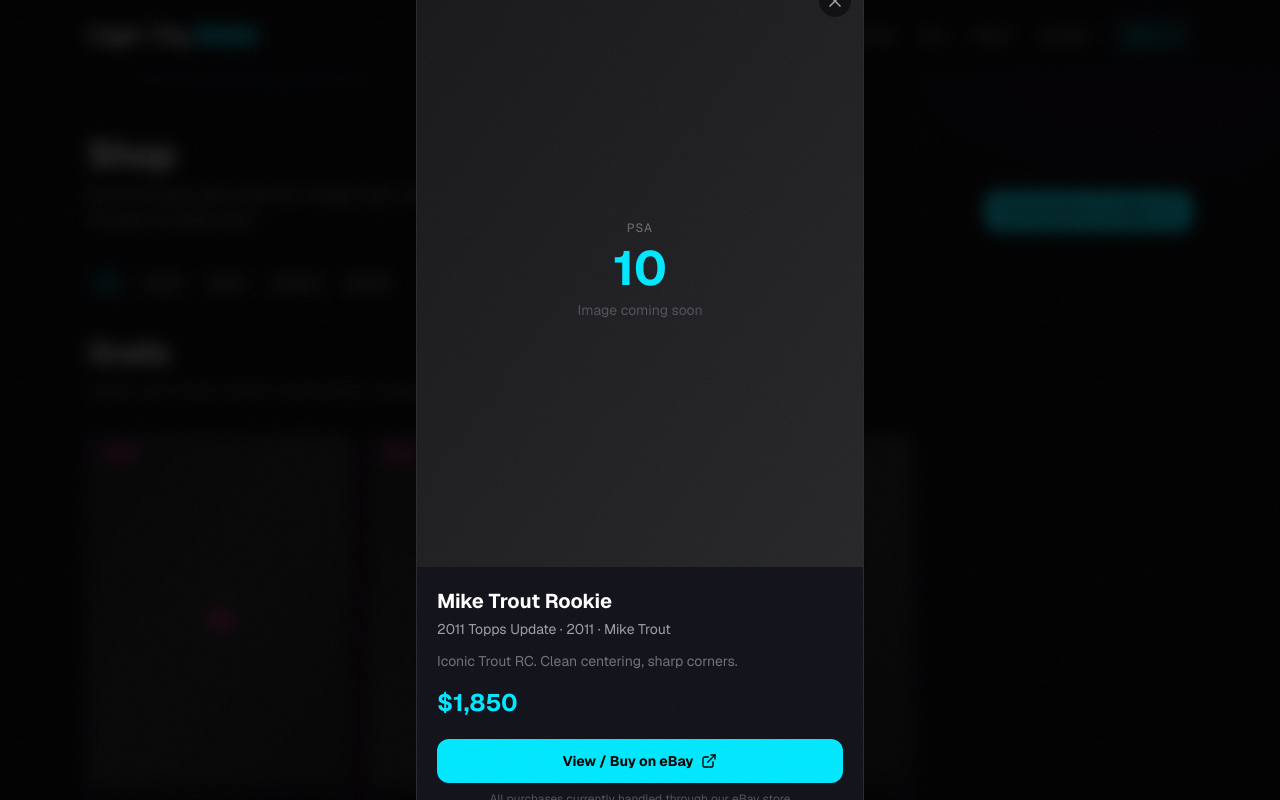
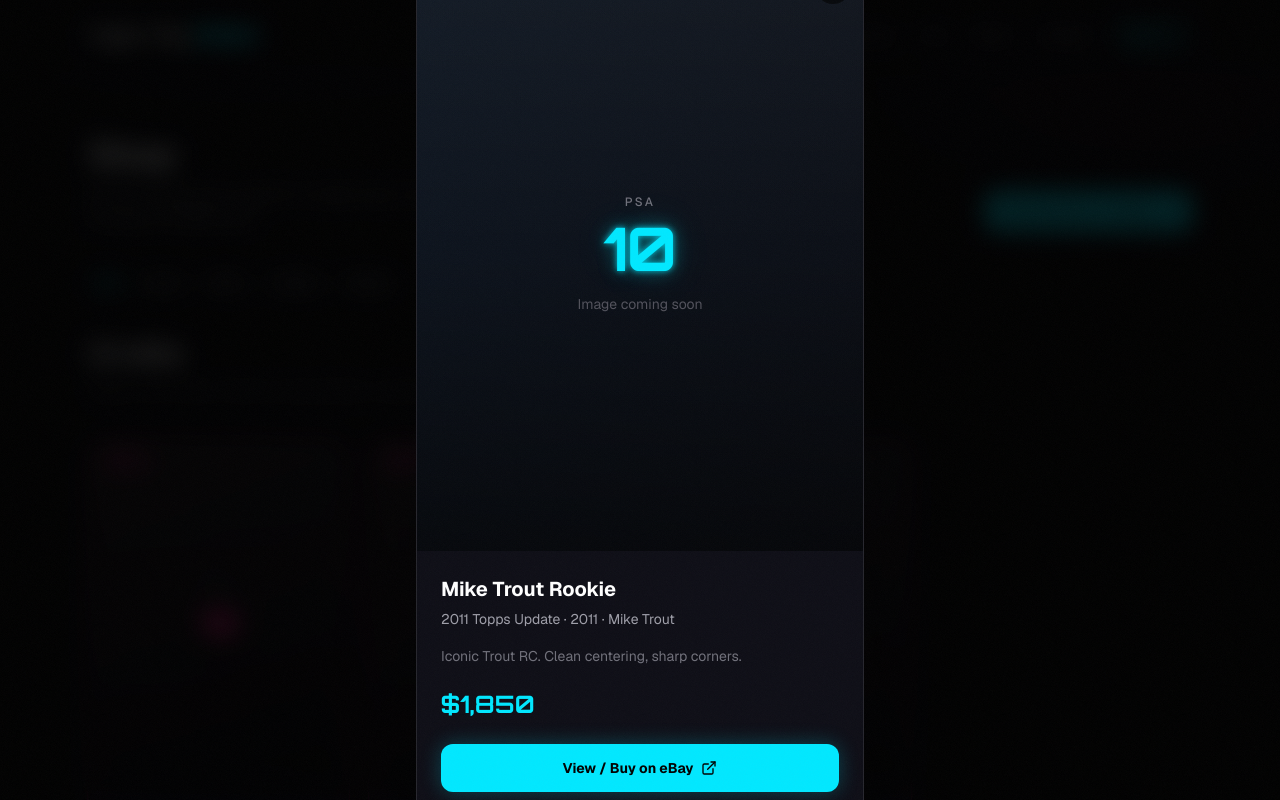
Before and after one commit to fosternf1-maker/cigar-city-slabs, a Next.js app: page /shop in a window 1280 px wide. Both pictures are taken after a click on the button 220 px from the left and 665 px from the top of the page. Shown: the top 800 px of the page. Built offline with nearby package versions, Linux system fonts and the light colour scheme.

Commit message:
Polish CardGrid modal and card presentation

```diff
--- a/src/components/CardGrid.tsx
+++ b/src/components/CardGrid.tsx
@@ -8,7 +8,7 @@
   items: CardItem[];
   title?: string;
   subtitle?: string;
-  relaxed?: boolean;
+  relaxed?: boolean; // for Grails section – calmer feel
 };
 
 export default function CardGrid({ items, title, subtitle, relaxed = false }: Props) {
@@ -17,10 +17,10 @@
   return (
     <section className="w-full">
       {(title || subtitle) && (
-        <div className="mb-8">
+        <div className="mb-9">
           {title && (
             <h2
-              className={`text-2xl font-bold tracking-tight sm:text-3xl ${
+              className={`font-[family-name:var(--font-display)] text-2xl font-bold tracking-tight sm:text-3xl ${
                 relaxed ? "text-zinc-100" : "text-white"
               }`}
             >
@@ -28,37 +28,41 @@
             </h2>
           )}
           {subtitle && (
-            <p className="mt-2 text-sm text-zinc-500 sm:text-base">{subtitle}</p>
+            <p className="mt-2 max-w-xl text-sm text-zinc-500 sm:text-base">{subtitle}</p>
           )}
         </div>
       )}
 
-      <div className="grid grid-cols-2 gap-4 sm:grid-cols-3 lg:grid-cols-4">
+      <div className="grid grid-cols-2 gap-3 sm:grid-cols-3 sm:gap-4 lg:grid-cols-4 lg:gap-5">
         {items.map((card) => (
           <button
             key={card.id}
             type="button"
             onClick={() => setSelected(card)}
-            className={`card-hover group relative flex flex-col overflow-hidden rounded-xl border border-white/5 bg-[var(--card-bg)] text-left ${
-              relaxed ? "neon-border-magenta" : "neon-border"
+            className={`group relative flex flex-col overflow-hidden rounded-2xl border border-white/[0.06] bg-[var(--card-bg)] text-left ${
+              relaxed ? "card-hover-grail neon-border-magenta" : "card-hover neon-border"
             }`}
           >
+            {/* Placeholder image / slab area */}
             <div
-              className={`relative aspect-[3/4] w-full ${
+              className={`relative aspect-[3/4] w-full overflow-hidden ${
                 relaxed
-                  ? "bg-gradient-to-br from-zinc-900 via-zinc-800 to-zinc-900"
-                  : "bg-gradient-to-br from-zinc-900 via-[#0d1520] to-zinc-900"
+                  ? "bg-gradient-to-br from-[#1a1218] via-[#141018] to-[#0e0c12]"
+                  : "bg-gradient-to-br from-[#0d1520] via-[#0c1018] to-[#0a0c12]"
               }`}
             >
+              {/* Subtle inner sheen */}
+              <div className="absolute inset-0 bg-gradient-to-t from-black/40 via-transparent to-white/[0.03]" />
+
               <div className="absolute inset-0 flex items-center justify-center">
                 <div className="text-center">
-                  <p className="text-[10px] uppercase tracking-widest text-zinc-600">
+                  <p className="text-[10px] font-medium uppercase tracking-[0.2em] text-zinc-500">
                     {card.grader || "Card"}
                   </p>
                   {card.grade && (
                     <p
-                      className={`mt-1 text-2xl font-bold ${
-                        relaxed ? "text-[var(--neon-magenta)]" : "text-[var(--neon-cyan)]"
+                      className={`mt-1.5 font-[family-name:var(--font-display)] text-3xl font-bold ${
+                        relaxed ? "text-[var(--neon-magenta)] neon-text-magenta" : "text-[var(--neon-cyan)] neon-text"
                       }`}
                     >
                       {card.grade}
@@ -66,22 +70,23 @@
                   )}
                 </div>
               </div>
+
               {card.category === "grails" && (
-                <span className="absolute left-2 top-2 rounded-full bg-[var(--neon-magenta)]/20 px-2 py-0.5 text-[10px] font-semibold uppercase tracking-wide text-[var(--neon-magenta)]">
+                <span className="absolute left-2.5 top-2.5 rounded-full border border-[var(--neon-magenta)]/30 bg-[var(--neon-magenta)]/15 px-2.5 py-0.5 text-[10px] font-semibold uppercase tracking-wider text-[var(--neon-magenta)]">
                   Grail
                 </span>
               )}
             </div>
 
-            <div className="flex flex-1 flex-col p-3">
-              <p className="line-clamp-2 text-sm font-semibold text-white group-hover:text-[var(--neon-cyan)]">
+            <div className="flex flex-1 flex-col p-3.5">
+              <p className="line-clamp-2 text-sm font-semibold leading-snug text-white transition group-hover:text-[var(--neon-cyan)]">
                 {card.title}
               </p>
-              <p className="mt-0.5 text-xs text-zinc-500">
+              <p className="mt-1 text-xs text-zinc-500">
                 {card.set} · {card.year}
               </p>
               <p
-                className={`mt-auto pt-2 text-sm font-bold ${
+                className={`mt-auto pt-3 text-sm font-bold ${
                   relaxed ? "text-[var(--neon-magenta)]" : "text-[var(--neon-cyan)]"
                 }`}
               >
@@ -92,48 +97,50 @@
         ))}
       </div>
 
+      {/* Detail Modal */}
       {selected && (
         <div
-          className="fixed inset-0 z-[100] flex items-center justify-center bg-black/80 p-4 backdrop-blur-sm"
+          className="fixed inset-0 z-[100] flex items-center justify-center bg-black/85 p-4 backdrop-blur-md"
           onClick={() => setSelected(null)}
         >
           <div
-            className="relative w-full max-w-md overflow-hidden rounded-2xl border border-white/10 bg-[#12121a] shadow-2xl"
+            className="relative w-full max-w-md overflow-hidden rounded-2xl border border-white/10 bg-[#0e0e16] shadow-2xl"
             onClick={(e) => e.stopPropagation()}
           >
             <button
               type="button"
               onClick={() => setSelected(null)}
-              className="absolute right-3 top-3 z-10 rounded-full bg-black/50 p-1.5 text-zinc-400 hover:text-white"
+              className="absolute right-3 top-3 z-10 rounded-full bg-black/60 p-2 text-zinc-400 transition hover:bg-black/80 hover:text-white"
               aria-label="Close"
             >
               <X className="h-5 w-5" />
             </button>
 
-            <div className="aspect-[3/4] w-full bg-gradient-to-br from-zinc-900 to-zinc-800">
-              <div className="flex h-full flex-col items-center justify-center gap-2">
-                <p className="text-xs uppercase tracking-widest text-zinc-500">
+            <div className="relative aspect-[3/4] w-full bg-gradient-to-br from-[#0d1520] to-[#0a0c12]">
+              <div className="absolute inset-0 bg-gradient-to-t from-black/50 via-transparent to-white/[0.03]" />
+              <div className="relative flex h-full flex-col items-center justify-center gap-2">
+                <p className="text-xs font-medium uppercase tracking-[0.2em] text-zinc-500">
                   {selected.grader}
                 </p>
                 {selected.grade && (
-                  <p className="text-5xl font-bold text-[var(--neon-cyan)]">
+                  <p className="font-[family-name:var(--font-display)] text-6xl font-bold text-[var(--neon-cyan)] neon-text">
                     {selected.grade}
                   </p>
                 )}
-                <p className="text-sm text-zinc-600">Image coming soon</p>
+                <p className="mt-2 text-sm text-zinc-600">Image coming soon</p>
               </div>
             </div>
 
-            <div className="p-5">
+            <div className="p-6">
               <h3 className="text-xl font-bold text-white">{selected.title}</h3>
-              <p className="mt-1 text-sm text-zinc-400">
+              <p className="mt-1.5 text-sm text-zinc-400">
                 {selected.set} · {selected.year}
                 {selected.player ? ` · ${selected.player}` : ""}
               </p>
               {selected.description && (
-                <p className="mt-3 text-sm text-zinc-500">{selected.description}</p>
+                <p className="mt-4 text-sm leading-relaxed text-zinc-500">{selected.description}</p>
               )}
-              <p className="mt-4 text-2xl font-bold text-[var(--neon-cyan)]">
+              <p className="mt-5 font-[family-name:var(--font-display)] text-2xl font-bold text-[var(--neon-cyan)]">
                 ${selected.price.toLocaleString()}
               </p>
 
@@ -141,12 +148,12 @@
                 href={selected.ebayUrl || siteConfig.ebay}
                 target="_blank"
                 rel="noopener noreferrer"
-                className="mt-5 flex w-full items-center justify-center gap-2 rounded-xl bg-[var(--neon-cyan)] px-4 py-3 text-sm font-bold text-black transition hover:bg-[var(--neon-cyan)]/90"
+                className="btn-primary mt-6 flex w-full items-center justify-center gap-2 px-4 py-3.5 text-sm"
               >
                 View / Buy on eBay
                 <ExternalLink className="h-4 w-4" />
               </a>
-              <p className="mt-2 text-center text-xs text-zinc-600">
+              <p className="mt-3 text-center text-xs text-zinc-600">
                 All purchases currently handled through our eBay store
               </p>
             </div>
```
